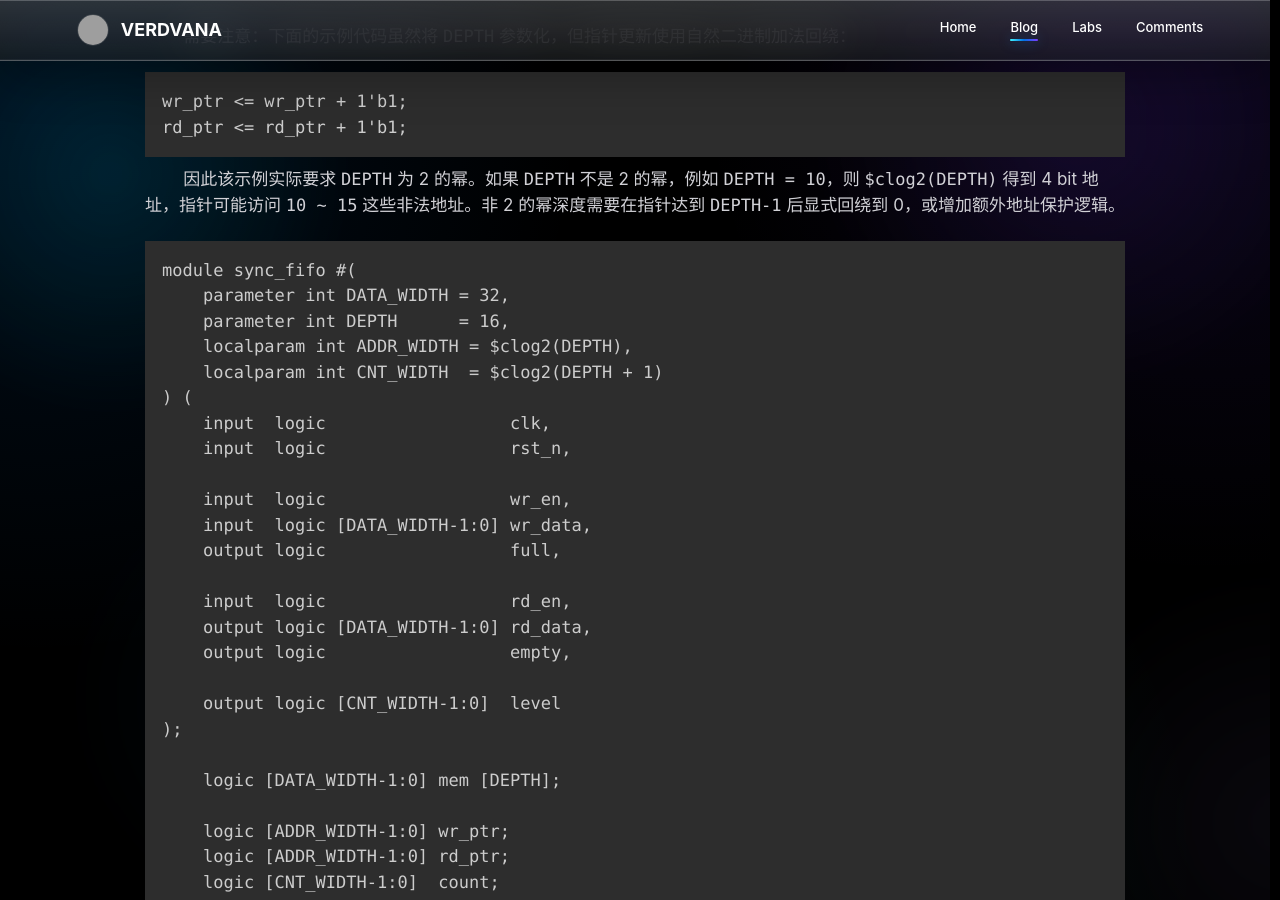
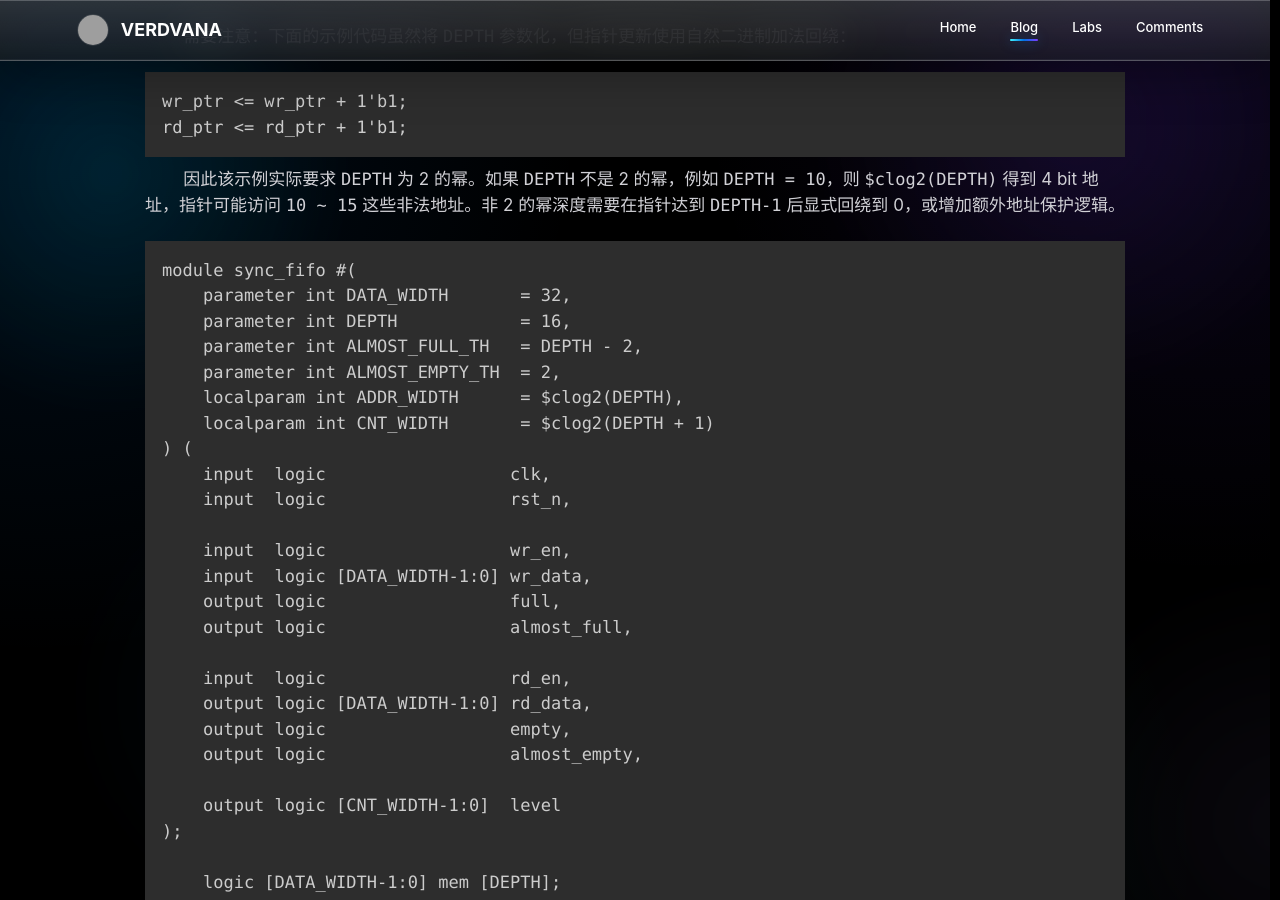
Before and after one commit to Verdvana/Verdvana.github.io, a Jekyll site: the page built from _posts/2026-5-27-FIFO基础与CDC设计.md, in a window 1280 px wide and 900 px high, scrolled down 7748 px. Built offline with Jekyll 4.4.1, drawn with Linux system fonts in a browser that asks for light colours; comment, search, counter and statistics services are not loaded; some of the changed text lies outside the part shown; grey boxes are pictures that could not be loaded.

Commit message:
feat(posts): add FIFO almost full and empty thresholds
Add configurable almost_full and almost_empty thresholds to the synchronous FIFO example, including output ports and count-based flag logic. Document their purpose for early backpressure and downstream empty warnings.

````diff
--- a/_posts/2026-5-27-FIFO基础与CDC设计.md
+++ b/_posts/2026-5-27-FIFO基础与CDC设计.md
@@ -211,10 +211,12 @@
 
 ```systemverilog
 module sync_fifo #(
-    parameter int DATA_WIDTH = 32,
-    parameter int DEPTH      = 16,
-    localparam int ADDR_WIDTH = $clog2(DEPTH),
-    localparam int CNT_WIDTH  = $clog2(DEPTH + 1)
+    parameter int DATA_WIDTH       = 32,
+    parameter int DEPTH            = 16,
+    parameter int ALMOST_FULL_TH   = DEPTH - 2,
+    parameter int ALMOST_EMPTY_TH  = 2,
+    localparam int ADDR_WIDTH      = $clog2(DEPTH),
+    localparam int CNT_WIDTH       = $clog2(DEPTH + 1)
 ) (
     input  logic                  clk,
     input  logic                  rst_n,
@@ -222,10 +224,12 @@
     input  logic                  wr_en,
     input  logic [DATA_WIDTH-1:0] wr_data,
     output logic                  full,
+    output logic                  almost_full,
 
     input  logic                  rd_en,
     output logic [DATA_WIDTH-1:0] rd_data,
     output logic                  empty,
+    output logic                  almost_empty,
 
     output logic [CNT_WIDTH-1:0]  level
 );
@@ -239,9 +243,11 @@
     logic do_write;
     logic do_read;
 
-    assign empty = (count == '0);
-    assign full  = (count == DEPTH[CNT_WIDTH-1:0]);
-    assign level = count;
+    assign empty        = (count == '0);
+    assign full         = (count == DEPTH[CNT_WIDTH-1:0]);
+    assign almost_full  = (count >= ALMOST_FULL_TH[CNT_WIDTH-1:0]);
+    assign almost_empty = (count <= ALMOST_EMPTY_TH[CNT_WIDTH-1:0]);
+    assign level        = count;
 
     assign do_read  = rd_en && !empty;
     assign do_write = wr_en && (!full || do_read);
@@ -282,6 +288,7 @@
 
 &#160; &#160; &#160; &#160; 这里的关键点是：
 
+* `almost_full` 和 `almost_empty` 由当前 `count` 与阈值比较得到，用于提前反压或提前通知下游 FIFO 即将变空；
 * `do_read = rd_en && !empty`，empty 时禁止 read；
 * `do_write = wr_en && (!full || do_read)`，表示 FIFO full 时如果同周期**实际发生 read**，可以允许 write；
 * 用 `do_read` 而不是原始 `rd_en` 参与 `do_write` 判断，可以避免“读请求有效但实际未读”时错误放行写操作，表达也更接近真实握手语义；
````
